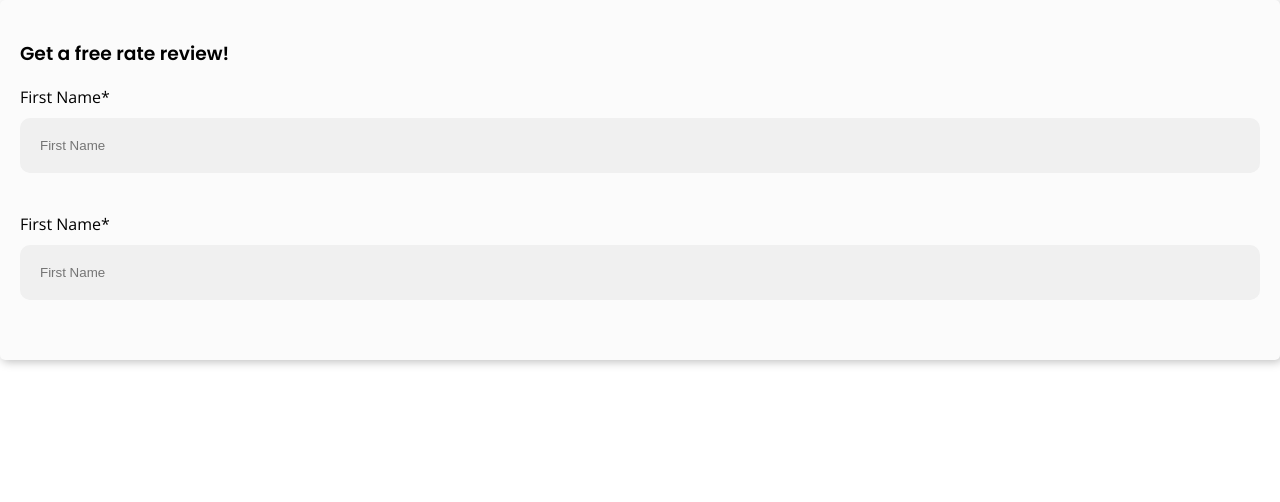
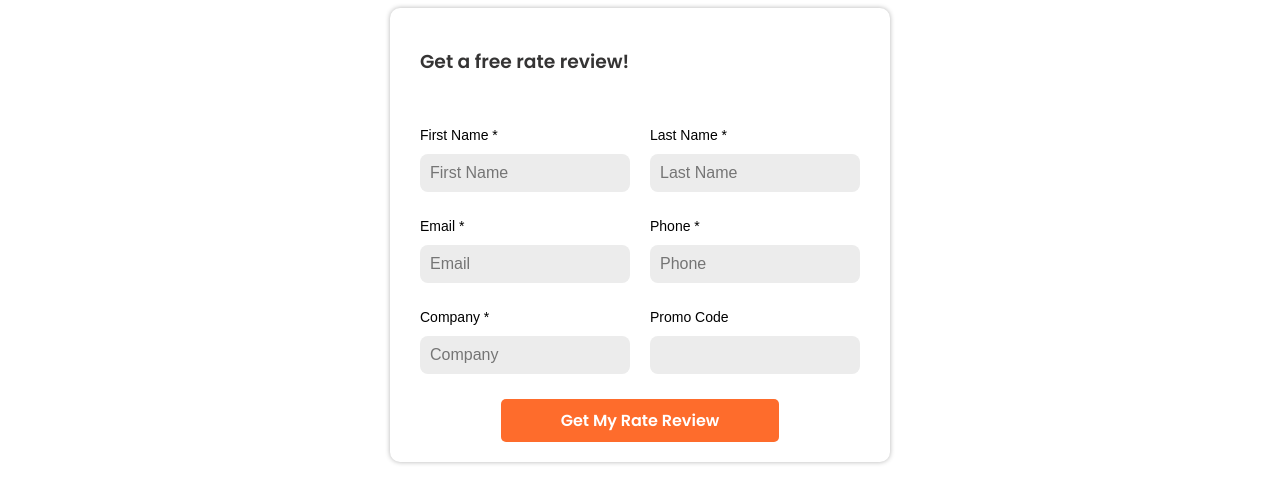
Before and after one commit to PropziGithub/merrco-forms, a plain HTML site: page new-form.html in a window 1280 px wide. Drawn offline with nearby package versions, Linux system fonts and the light colour scheme.

Commit message:
feat: add new form

```diff
--- a/new-form.html
+++ b/new-form.html
@@ -4,7 +4,7 @@
     <meta charset="UTF-8" />
     <meta http-equiv="X-UA-Compatible" content="IE=edge" />
     <meta name="viewport" content="width=device-width, initial-scale=1.0" />
-    <title></title>
+    <title>New - form</title>
     <style>
       @import url("https://fonts.googleapis.com/css2?family=Poppins:ital,wght@0,100;0,200;0,300;0,600;0,700;0,800;0,900;1,100;1,200&display=swap");
       @import url("https://fonts.googleapis.com/css2?family=Open+Sans:ital,wght@0,300;0,400;0,500;1,300;1,400,600&display=swap");
@@ -12,63 +12,169 @@
         box-sizing: border-box;
       }
       body {
-        margin: 0;
         font-family: "Open Sans", sans-serif;
       }
+
       h3 {
         font-family: "Poppins", sans-serif;
         font-weight: 600;
+        color: rgb(53, 52, 52);;
       }
+
       p,
       label {
         font-weight: 300;
       }
 
-      .sns-b-form-container {
-        background: #fbfbfb;
-        box-shadow: 2px 2px 10px #00000040;
-        border-radius: 5px;
+      #sns-form {
         padding: 20px;
-        display: flex;
-        justify-content: center;
-        align-items: center;
+        margin: 0px auto;
+        max-width: 500px;
+        font-family: Open-sans, sans-serif;
+        overflow: hidden;
+        overflow-y: hidden;
+        box-shadow: 0 0 5px rgba(0, 0, 0, 0.3);
+        border-radius: 10px;
+      }
+      #sns-form-field-container {
+        width: 100%;
       }
 
-      .sns-b-form-container input[type="text"] {
+      #sns-form .sns-form-input-container {
         width: 100%;
-        padding: 20px 20px;
+      }
+      #sns-form .sns-form-input {
+        width: 100%;
         border: 0;
-        background: #f0f0f0;
-        margin: 10px 0 40px;
-        border-radius: 10px;
+        padding: 10px 10px;
+        margin: 10px 0 25px;
+        outline: 0;
+        background: rgb(236, 236, 236);
+        border-radius: 8px;
+        font-size: 16px;
+      }
+      #sns-form #sns-btn:disabled {
+        background-color: gray;
+        cursor: no-drop;
+      }
+      #sns-form #sns-btn {
+        display: block;
+        font-size: 16px;
+        background: #fe6c2c;
+        border: 0;
+        font-family: "Poppins", sans-serif;
+        font-weight: 600;
+        padding: 9px 60px;
+        border-radius: 5px;
+        color: white;
+        cursor: pointer;
+        transition: opacity 0.3s;
+      }
+      #sns-form #sns-btn:hover {
+        opacity: 0.7;
+      }
+      #sns-form label {
+        font-size: 14px;
+        margin-bottom: 5px;
+      }
+      .sns-error {
+        color: red;
+        font-size: 14px;
+        text-align: center;
+        margin-bottom: 50px;
+      }
+      @media (min-width: 600px) {
+        #sns-form {
+          padding: 20px 30px 20px;
+        }
+        #sns-form-field-container {
+          display: flex;
+          justify-content: space-between;
+          gap: 20px;
+        }
+
       }
     </style>
   </head>
+
   <body>
-    <div class="sns-b-form-container">
-      <section class="" style="width: 100%">
-        <h3>Get a free rate review!</h3>
-        <form action="" method="post">
-          <div>
-            <label for="">First Name*</label>
+    <form action="" method="post" id="sns-form">
+    <h3>Get a free rate review!</h3>
+      <p class="sns-error"></p>
+
+      <div id="sns-form-field-container">
+        <div class="sns-form-input-container">
+          <label for="">First Name *</label>
             <input
+              class="sns-form-input"
               type="text"
-              name="firstName"
-              id="firstName"
+              name="clientsfirstName"
               placeholder="First Name"
+              required
             />
-          </div>
-          <div>
-            <label for="">First Name*</label>
+        </div>
+        <div class="sns-form-input-container">
+          <label for="">Last Name *</label>
             <input
+              class="sns-form-input"
               type="text"
-              name="firstName"
-              id="firstName"
-              placeholder="First Name"
+              name="clientsLastName"
+              placeholder="Last Name"
+              required
             />
-          </div>
-        </form>
-      </section>
-    </div>
+        </div>
+
+      </div>
+
+      <div id="sns-form-field-container">
+        <div class="sns-form-input-container">
+          <label for="">Email *</label>
+            <input
+              class="sns-form-input"
+              type="text"
+              name="ClientsEmail"
+              placeholder="Email"
+              required
+            />
+        </div>
+        <div class="sns-form-input-container">
+          <label for="">Phone *</label>
+            <input
+              class="sns-form-input"
+              type="tel"
+              name="phoneNumber"
+              placeholder="Phone"
+              required
+            />
+        </div>
+      </div>
+
+      <div id="sns-form-field-container">
+          <div class="sns-form-input-container">
+            <label for="">Company *</label>
+            <input
+              class="sns-form-input"
+              type="text"
+              name="companyName"
+              placeholder="Company"
+              required
+            />
+        </div>
+        <div class="sns-form-input-container">
+          <label for="">Promo Code</label>
+            <input
+              class="sns-form-input"
+              type="text"
+              name="promoCode"
+            />
+        </div>
+      </div>
+      </div>
+
+      <div style="display: flex; justify-content: center">
+        <button type="submit" id="sns-btn">Get My Rate Review</button>
+      </div>
+      <input type="hidden" name="pageSource" id="sp-page-source" />
+    </form>
   </body>
 </html>
```
